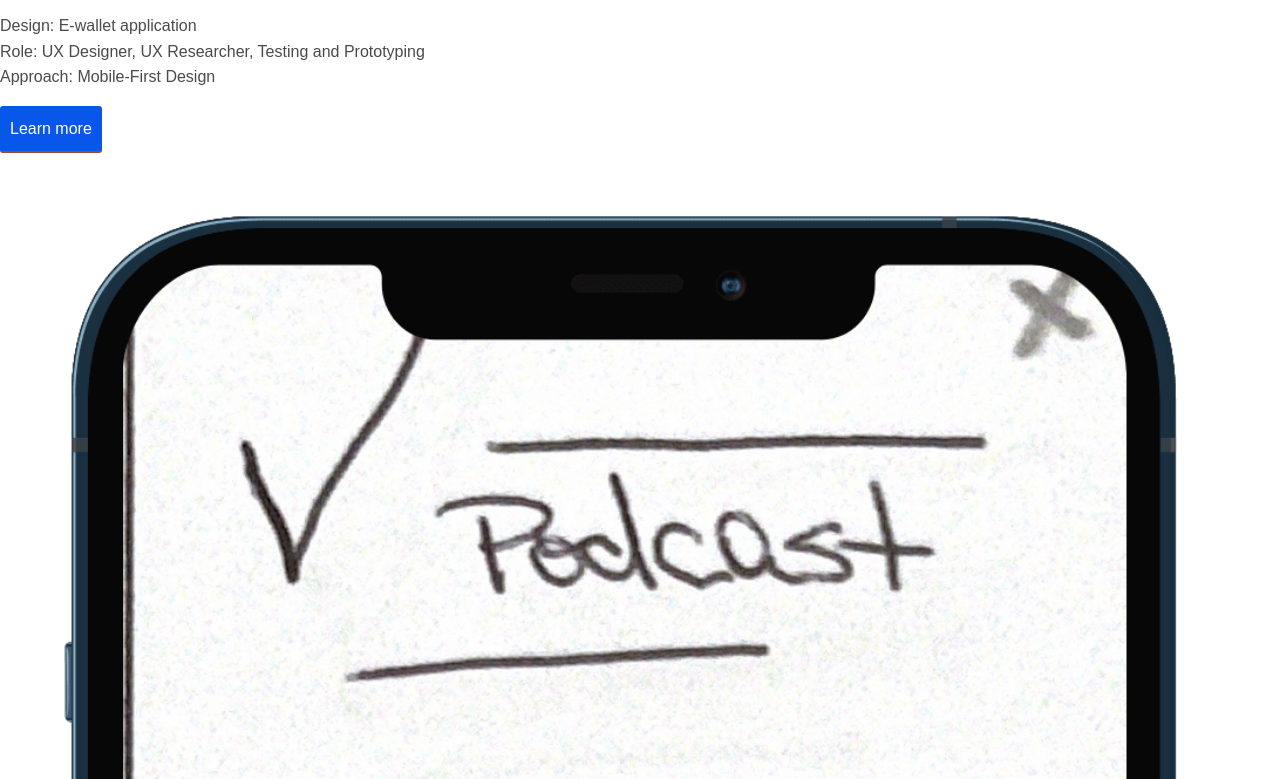
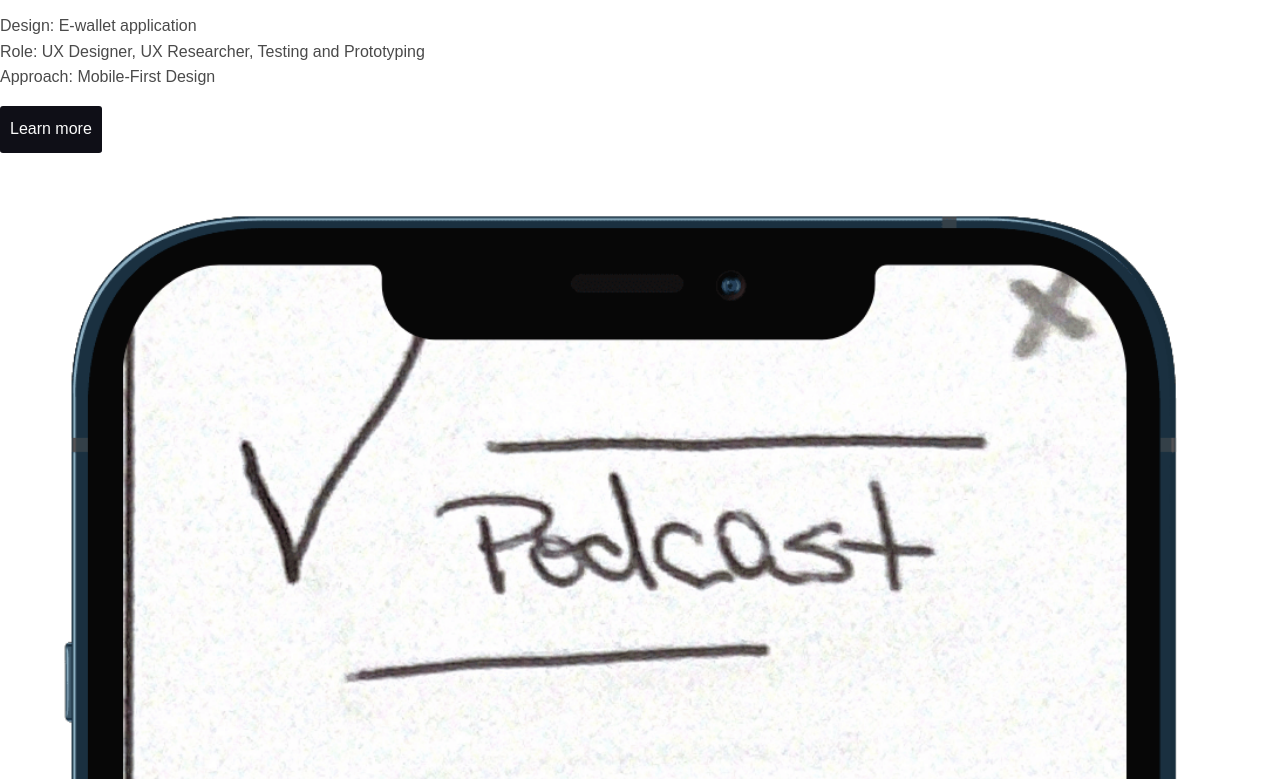
Before and after one commit to HaydeRose/portfolio-website, a plain HTML site: page index.html in a window 1280 px wide. Shown: the part 3141-3920 px from the top of the page. Drawn offline with nearby package versions, Linux system fonts and the light colour scheme; files whose address does not match are found by name; a web font is replaced by a local one.

Commit message:
trying color

```diff
--- a/css/style.css
+++ b/css/style.css
@@ -57,12 +57,12 @@ a:focus  {
 /* Make sure you put this rule at the END of your “styles.css” document. It needs to go close to the bottom; otherwise, it could get overwritten by other less specific rules, such as the general styling rules for all of your hyperlinks */
 .button {
   display: inline-block;
-  background-color: #0957EA;
-  color: #ffffff; /* needed to override the default link color */
+  background-color: #0f0f17;
+  color: #fbfbfb; /* needed to override the default link color */
   font-weight: 400;
   padding: 10px;
   border-radius: 3px;
-  border-bottom: 2px solid #994c30; /* width of the border, type, color */
+  border-bottom: 2px solid #0f0f17; /* width of the border, type, color */
   transition: 0.2s opacity;
 }
 .button:hover {
```
